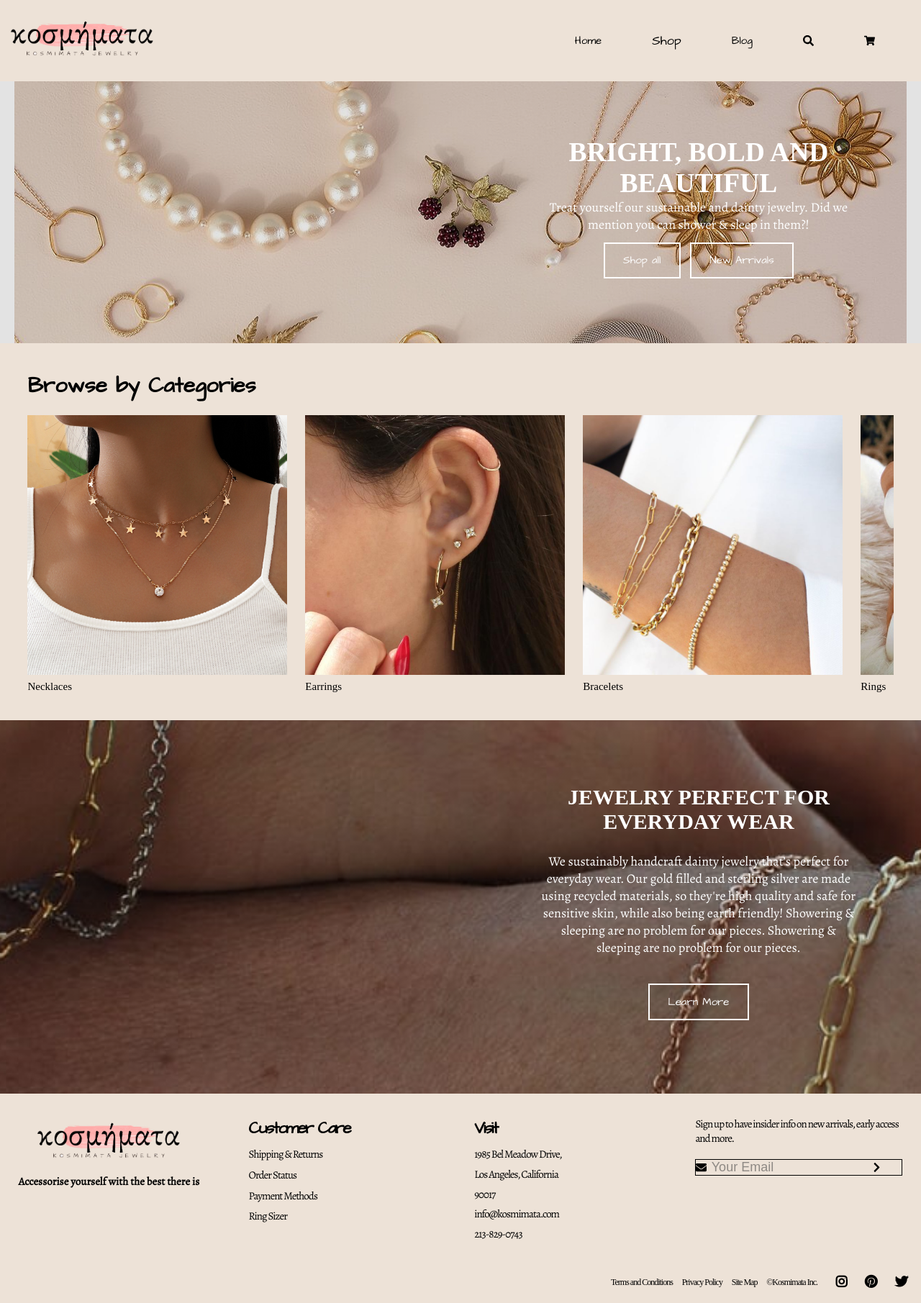
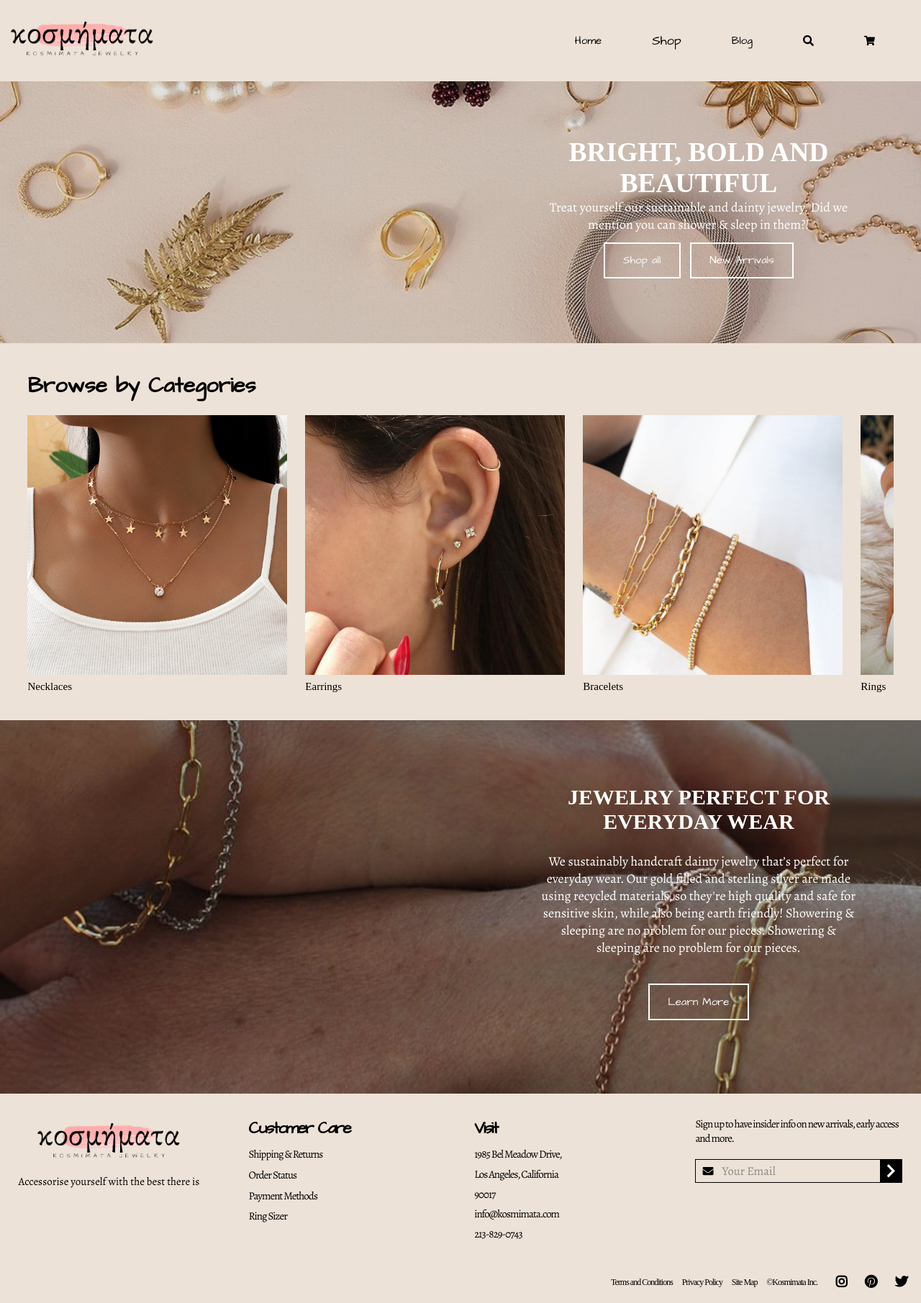
Before and after one commit to ronniiii-i/jewellry_store, a React (Create React App) app: page / in a window 1280 px wide. Shown: the whole page at 72% size. Built offline with nearby package versions, Linux system fonts and the light colour scheme.

Commit message:
fix: homepage background images

```diff
--- a/src/assets/styles/footer.scss
+++ b/src/assets/styles/footer.scss
@@ -37,7 +37,7 @@ footer {
     .site p {
       font-size: 15px;
       padding: 1vw 0vw;
-      font-weight: 600;
+      font-weight: 500;
       letter-spacing: normal;
     }
     .contact {
@@ -60,10 +60,27 @@ footer {
         align-items: center;
         border: 1px solid black;
         margin: 1vw 0vw;
-        .fa-envelope {
-          color: black;
-          padding: 0vw 0vw 0vw 0.5vw;
-          width: 10%;
+        flex-shrink: 0;
+        svg {
+          &:first-child {
+            color: black;
+            padding-left: 0.3rem;
+            width: 30px;
+          }
+          &:last-child {
+            background-color: black;
+            color: white;
+            height: inherit;
+            padding: 5px;
+            width: 31px;
+            text-align: center;
+            cursor: pointer;
+            transition: all .3s;
+            &:hover {
+              background-color: white;
+              color: black;
+            }
+          }
         }
         input {
           border: none;
@@ -71,18 +88,8 @@ footer {
           margin: 0vw 0vw 0vw 0vw;
           width: 80%;
           background-color: transparent;
-        }
-        i.fa-chevron-right {
-          background-color: black;
-          color: white;
-          padding: 5px;
-          width: 10%;
-          text-align: center;
-          cursor: pointer;
-        }
-        i.fa-chevron-right:hover {
-          background-color: white;
-          color: black;
+          font-family: $serif;
+          font-size: 1.1rem;
         }
       }
     }
--- a/src/assets/styles/header.scss
+++ b/src/assets/styles/header.scss
@@ -36,10 +36,12 @@ header {
         opacity: 1;
         z-index: 3;
         content-visibility: visible;
+        visibility: visible;
       }
       .hover {
         display: flex;
         content-visibility: hidden;
+        visibility: hidden;
         opacity: 0;
         align-items: flex-start;
         justify-content: flex-end;
--- a/src/assets/styles/home.scss
+++ b/src/assets/styles/home.scss
@@ -8,8 +8,12 @@
         min-height: 40vh;
         background-size: initial;
     }
+    #hero{
+        background-size: 120%;
+        background-position: center
+    }
     #more{
-        background-size: 200%;
+        background-size: 150%;
         background-position: center
     }
 }
--- a/src/components/Home/styles/hero.scss
+++ b/src/components/Home/styles/hero.scss
@@ -3,7 +3,7 @@
   background: linear-gradient(#0000001c, #0000001c),
     url("../../../assets/img/2.jpeg") no-repeat fixed;
   background-position: center top;
-  background-size: cover;
+  background-size: 100%;
   display: flex;
   justify-content: flex-end;
   align-items: center;
```
